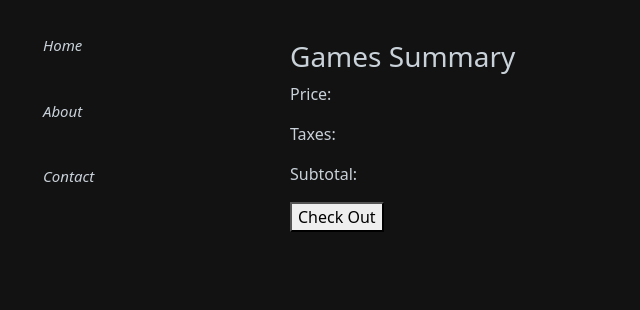
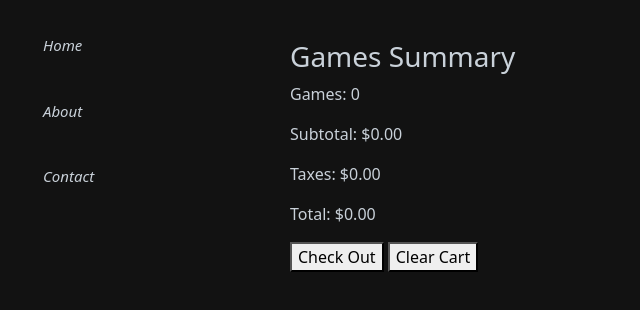
Before and after one commit to rcjasub/CS-385-Project, a plain HTML site: page GameStore/cart.html in a window 1280 px wide. Shown: the whole page, without its empty margins (0-640 px from the left). Drawn offline with nearby package versions, Linux system fonts and the light colour scheme.

Commit message:
able to calc totals, clear cart

```diff
--- a/GameStore/cart.html
+++ b/GameStore/cart.html
@@ -1,6 +1,5 @@
 <!DOCTYPE html>
 <html>
-
   <head>
     <meta charset="UTF-8" />
     <meta name="viewport" content="width=device-width, initial-scale=1.0" />
@@ -9,7 +8,10 @@
     <title>Shoping Cart</title>
 
     <!-- Bootstrap CSS -->
-    <link href="https://cdn.jsdelivr.net/npm/bootstrap@5.3.0/dist/css/bootstrap.min.css" rel="stylesheet" />
+    <link
+      href="https://cdn.jsdelivr.net/npm/bootstrap@5.3.0/dist/css/bootstrap.min.css"
+      rel="stylesheet"
+    />
 
     <!-- Custom CSS -->
     <link rel="stylesheet" href="css/global.css" />
@@ -24,17 +26,18 @@
     </div>
 
     <div class="main-content">
-        <h3>Games Summary </h3>
-        <p>Price: </p>
-        <p>Taxes: </p>
+      <h3>Games Summary</h3>
+      <p>Games: <span id="cart-btn">0</span></p>
+      <p>Subtotal: $<span id="subTotal">0.00</span></p>
+      <p>Taxes: $<span id="taxes">0.00</span></p>
 
       <div>
-            <p>Subtotal: </p>
+        <p>Total: $<span id="finalTotal">0.00</span></p>
         <button>Check Out</button>
+        <button id="clear-cart-btn" onclick="clearCart()">Clear Cart</button>
       </div>
     </div>
 
-
+    <script src="js/cart.js"></script>
   </body>
-
 </html>
--- a/GameStore/js/cart.js
+++ b/GameStore/js/cart.js
@@ -3,9 +3,55 @@ let cart = JSON.parse(localStorage.getItem("cart")) || [];
 
 // Update cart badge count
 function updateCartCount() {
-    const cartBtn = document.getElementById("cart-btn");
-    if (cartBtn) cartBtn.textContent = `${cart.length}`;
+  const cartBtn = document.getElementById("cart-btn");
+  if (cartBtn) cartBtn.textContent = `${cart.length}`;
 }
 
-// Run as soon as the script loads
+function getsubTotal() {
+  if (!cart || cart.length === 0) return 0;
+
+  let sTotal = 0;
+  for (let i = 0; i < cart.length; i++) {
+    if (cart[i] && typeof cart[i].price === "number") {
+      sTotal += cart[i].price;
+    }
+  }
+  return sTotal;
+}
+
+function calcTotals() {
+    console.log('=== calcTotals called ===');
+    console.log('Cart length:', cart.length);
+    console.log('Cart contents:', cart);
+
+    let subtotal = getsubTotal();
+    console.log('Subtotal calculated:', subtotal);
+
+    let taxes = 0.1;
+    let TotalTaxes = subtotal * taxes;
+    let FinalTotal = subtotal + TotalTaxes;
+
+    console.log('Final values - Subtotal:', subtotal, 'Tax:', TotalTaxes, 'Total:', FinalTotal);
+
+    const subTotalElement = document.getElementById("subTotal");
+    const taxElement = document.getElementById("taxes");
+    const totalElement = document.getElementById("finalTotal");
+
+    if (subTotalElement) subTotalElement.textContent = `${subtotal.toFixed(2)}`;
+    if (taxElement) taxElement.textContent = `${TotalTaxes.toFixed(2)}`;
+    if (totalElement) totalElement.textContent = `${FinalTotal.toFixed(2)}`;
+}
+
+function clearCart() {
+  cart = [];
+  localStorage.setItem("cart", JSON.stringify(cart));
+  updateCartCount();
+  calcTotals();
+  let number = getsubTotal();
+  console.log(cart);
+  console.log("SubTotal: ", number);
+
+}
+
 updateCartCount();
+calcTotals();
--- a/GameStore/js/product1.js
+++ b/GameStore/js/product1.js
@@ -125,6 +125,7 @@ products.forEach(product => {
         cart.push(product);
         localStorage.setItem("cart", JSON.stringify(cart));
         updateCartCount();
+        console.log(cart);
         alert(`${product.title} added to cart!`);
     });
 });
```
Also changed, not shown: GameStore/index.html (+12 -6 lines), GameStore/product1.html (+12 -6 lines), GameStore/product2.html (+12 -7 lines), GameStore/product3.html (+12 -7 lines), GameStore/product4.html (+12 -7 lines). Lines whose indentation alone changed are shown as unchanged.
